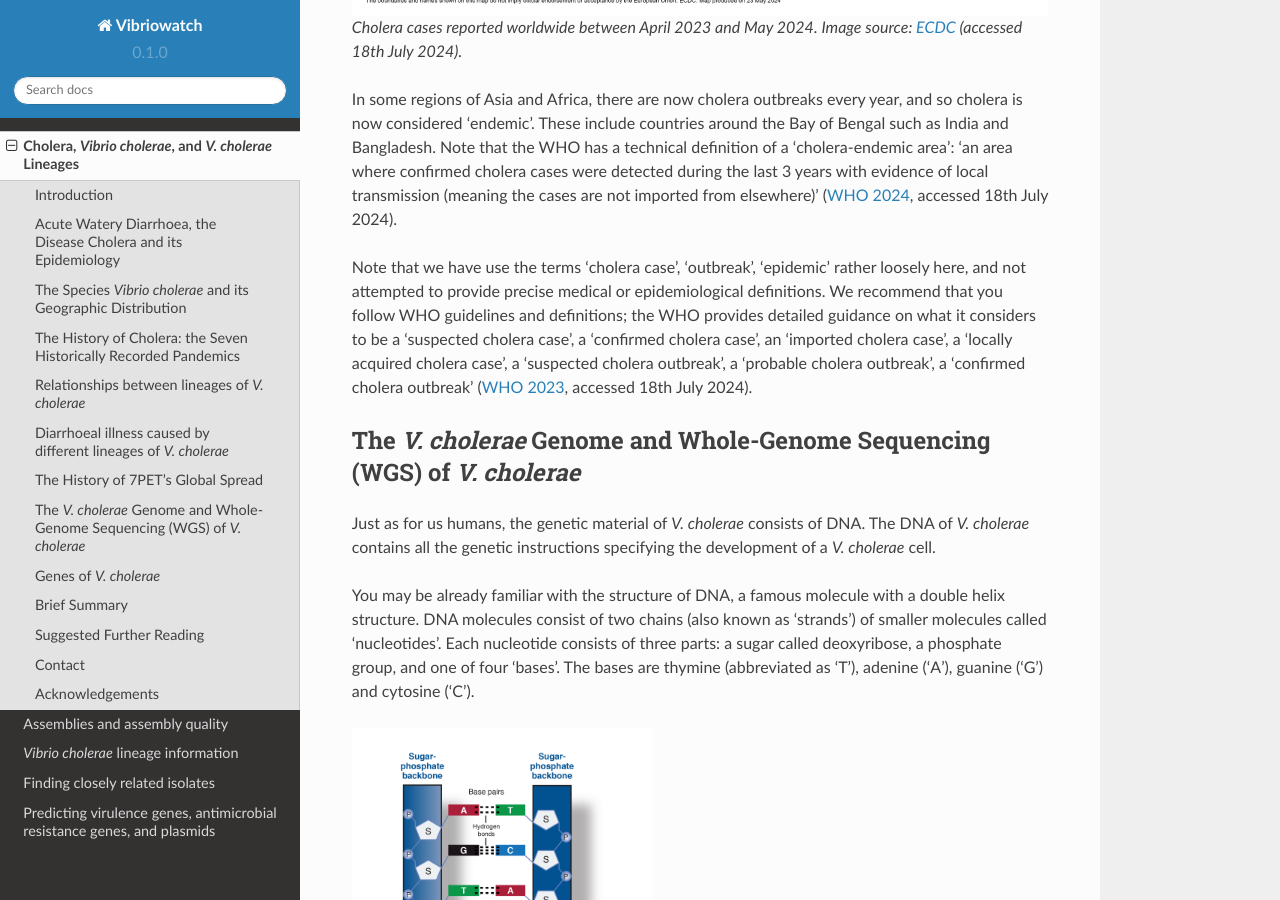
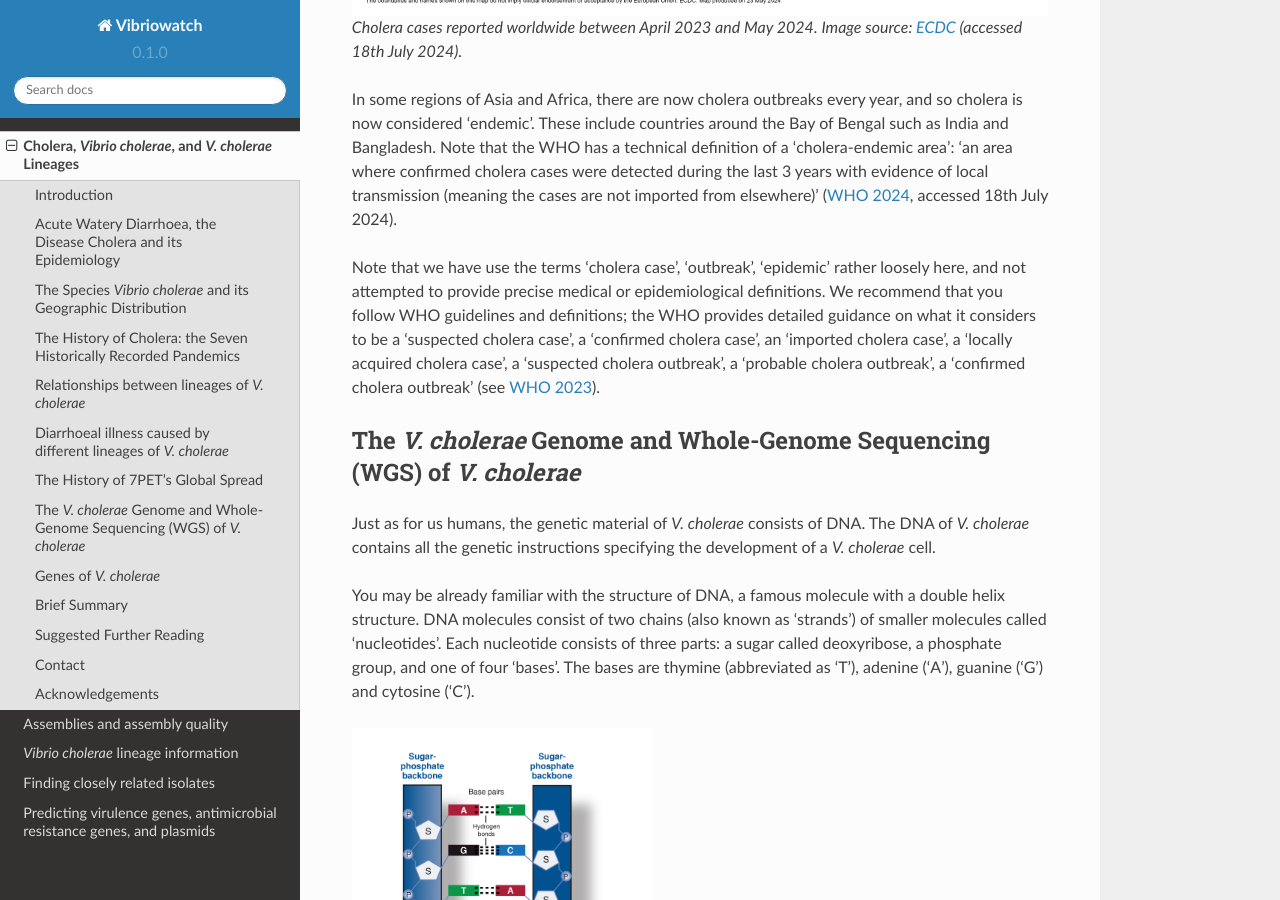
Before and after one commit to avrilcoghlan/cholerabook, a Sphinx documentation site: the page built from docs/source/vibriogenomes.rst, in a window 1280 px wide and 900 px high, scrolled down 9927 px. Built offline with Sphinx 7.4.7 and the Read the Docs theme 2.0.0, drawn with Linux system fonts in a browser that asks for light colours.

Commit message:
Update vibriogenomes.rst

```diff
--- a/docs/source/vibriogenomes.rst
+++ b/docs/source/vibriogenomes.rst
@@ -266,7 +266,7 @@ Note that we have use the terms 'cholera case', 'outbreak', 'epidemic' rather lo
 provide precise medical or epidemiological definitions. We recommend that you follow WHO guidelines and definitions;
 the WHO provides detailed guidance on what it considers to be a 'suspected cholera case',
 a 'confirmed cholera case', an 'imported cholera case', a 'locally acquired cholera case', a 'suspected cholera outbreak',
-a 'probable cholera outbreak', a 'confirmed cholera outbreak' (`WHO 2023`_, accessed 18th July 2024).
+a 'probable cholera outbreak', a 'confirmed cholera outbreak' (see `WHO 2023`_).
 
 .. _WHO 2023: https://www.gtfcc.org/wp-content/uploads/2023/02/gtfcc-public-health-surveillance-for-cholera-interim-guidance.pdf
 
```
